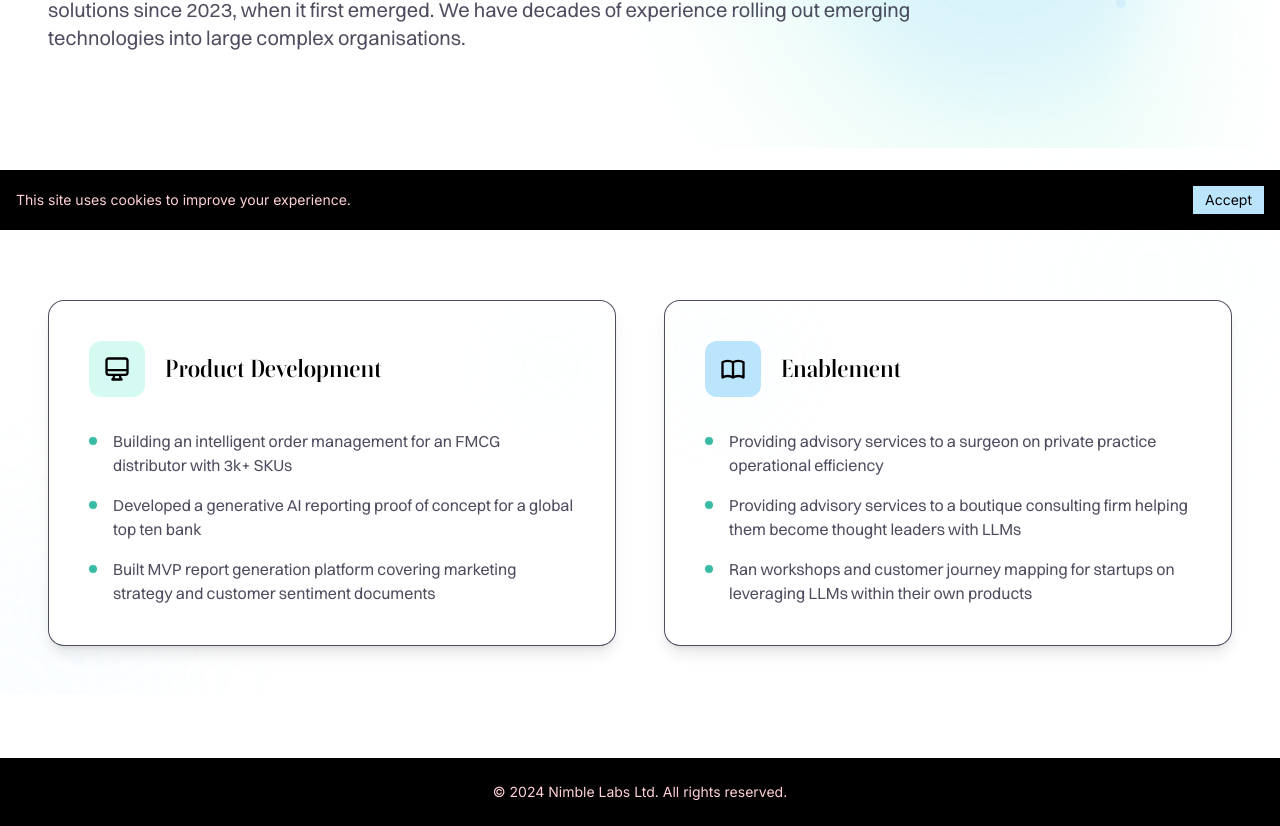
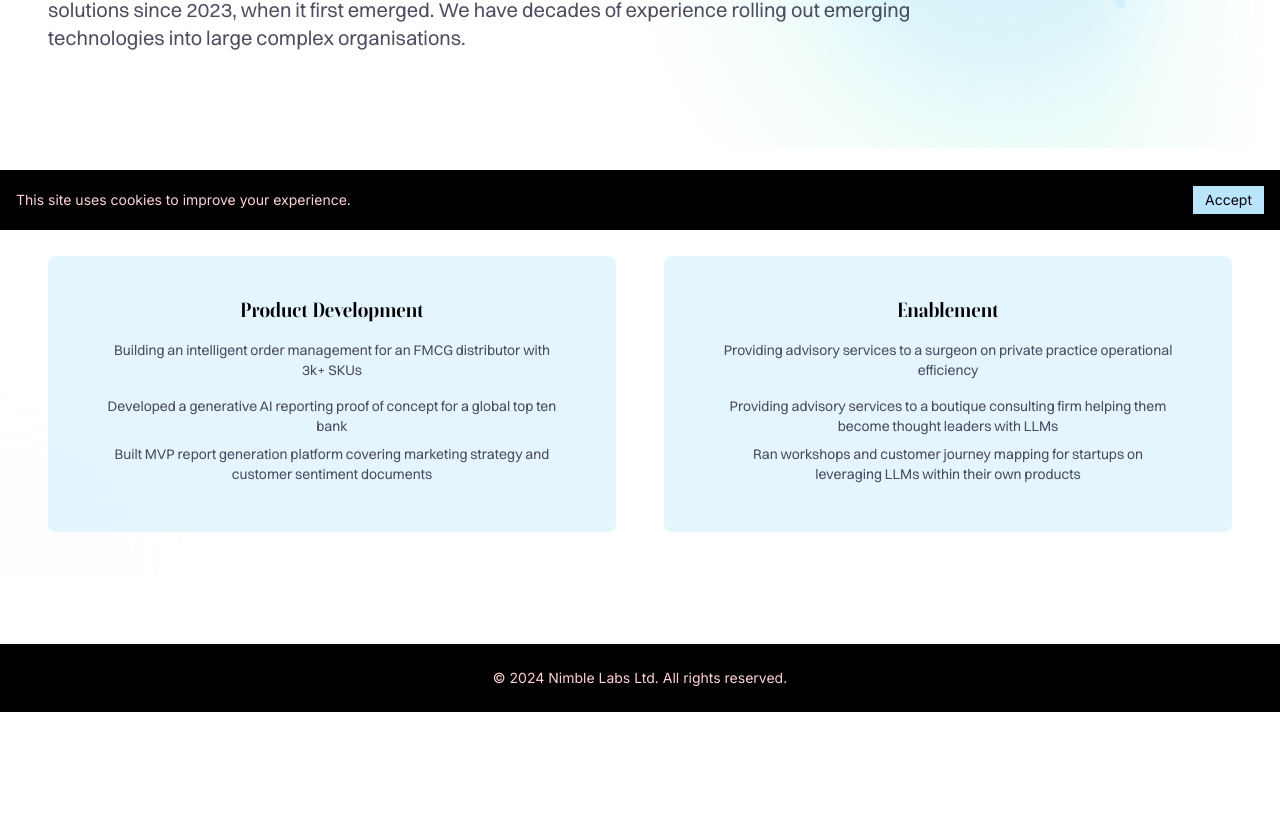
Before and after one commit to Nimble-MLs/nimble-website, a Next.js app: page / in a window 1280 px wide. Shown: the part 570-1396 px from the top of the page. After the commit the page ends 1282 px from the top, so only its background shows below. Built offline with nearby package versions, Linux system fonts and the light colour scheme.

Commit message:
refactor: Update About and Recent Work sections with improved content and styling

```diff
--- a/src/app/about/page.tsx
+++ b/src/app/about/page.tsx
@@ -41,9 +41,14 @@ export default function About() {
     return (
             <div className="py-8">
                 <h2 className="pageHeader text-center">A bit about the team</h2>
+                <p className="text-center max-w-3xl mx-auto mt-4 mb-10 md:mb-12 text-darkTertiary">
+                    Started Nimble two years ago. Since then, we’ve shipped products end-to-end,
+                    helped founders validate ideas, and partnered with teams to do genuinely epic
+                    things. We move fast, keep things simple, and obsess over outcomes.
+                </p>
 
                 <div className="flex flex-wrap
-                                justify-center gap-6">
+                                justify-center gap-6 mt-8 md:mt-10">
                     {teamMembers.map((member, index) => (
                         <div
                             key={index}
--- a/src/components/sections/RecentWork.tsx
+++ b/src/components/sections/RecentWork.tsx
@@ -2,78 +2,36 @@ import React from "react";
 
 const RecentWork = () => {
   return (
-    <section className="max-w-7xl mx-auto px-12 py-12 relative">
-      {/* Background Illustration */}
-      <div className="absolute inset-0 overflow-hidden pointer-events-none">
-        <div className="absolute top-0 right-0 w-64 h-64 bg-primary/5 rounded-full blur-3xl"></div>
-        <div className="absolute bottom-0 left-0 w-48 h-48 bg-secondary/5 rounded-full blur-3xl"></div>
-      </div>
+    <section className="max-w-7xl mx-auto px-12 py-12">
+      <h2 className="pageHeader text-center">Recent Work</h2>
 
-      <div className="relative z-10">
-        <h2 className="text-3xl md:text-4xl font-bold mb-16 text-center">Recent Work</h2>
+      <div className="grid md:grid-cols-2 gap-12 justify-center">
+        {/* Product Development Card */}
+        <div className="member bg-secondary bg-opacity-40 rounded-lg p-10 w-full flex flex-col items-center text-wrap justify-top text-center">
+          <h3 className="text-xl font-bold">Product Development</h3>
+          <p className="text-sm p-4 text-opacity-80">
+            Building an intelligent order management for an FMCG distributor with 3k+ SKUs
+          </p>
+          <p className="text-sm px-4 pb-2 text-opacity-80">
+            Developed a generative AI reporting proof of concept for a global top ten bank
+          </p>
+          <p className="text-sm px-4 pb-2 text-opacity-80">
+            Built MVP report generation platform covering marketing strategy and customer sentiment documents
+          </p>
+        </div>
 
-        <div className="grid md:grid-cols-2 gap-12">
-          {/* Product Development Card */}
-          <div className="bg-white rounded-2xl p-10 shadow-lg border border-gray-100 hover:shadow-xl transition-all duration-300 hover:-translate-y-1 group relative overflow-hidden">
-            {/* Card background decoration */}
-            <div className="absolute top-0 right-0 w-32 h-32 bg-primary/5 rounded-full blur-2xl"></div>
-
-            <div className="relative z-10">
-              <div className="flex items-center mb-8">
-                <div className="w-14 h-14 bg-primary rounded-xl flex items-center justify-center mr-5 group-hover:scale-110 transition-transform duration-300">
-                  <svg className="w-7 h-7 text-dark" fill="none" stroke="currentColor" viewBox="0 0 24 24">
-                    <path strokeLinecap="round" strokeLinejoin="round" strokeWidth={2} d="M9.75 17L9 20l-1 1h8l-1-1-.75-3M3 13h18M5 17h14a2 2 0 002-2V5a2 2 0 00-2-2H5a2 2 0 00-2 2v10a2 2 0 002 2z" />
-                  </svg>
-                </div>
-                <h3 className="text-2xl font-semibold">Product Development</h3>
-              </div>
-              <ul className="space-y-4">
-                <li className="flex items-start hover:translate-x-2 transition-transform duration-200">
-                  <span className="w-2 h-2 bg-darkTertiary rounded-full mt-2 mr-4 flex-shrink-0"></span>
-                  <span>Building an intelligent order management for an FMCG distributor with 3k+ SKUs</span>
-                </li>
-                <li className="flex items-start hover:translate-x-2 transition-transform duration-200">
-                  <span className="w-2 h-2 bg-darkTertiary rounded-full mt-2 mr-4 flex-shrink-0"></span>
-                  <span>Developed a generative AI reporting proof of concept for a global top ten bank</span>
-                </li>
-                <li className="flex items-start hover:translate-x-2 transition-transform duration-200">
-                  <span className="w-2 h-2 bg-darkTertiary rounded-full mt-2 mr-4 flex-shrink-0"></span>
-                  <span>Built MVP report generation platform covering marketing strategy and customer sentiment documents</span>
-                </li>
-              </ul>
-            </div>
-          </div>
-
-          {/* Enablement Card */}
-          <div className="bg-white rounded-2xl p-10 shadow-lg border border-gray-100 hover:shadow-xl transition-all duration-300 hover:-translate-y-1 group relative overflow-hidden">
-            {/* Card background decoration */}
-            <div className="absolute top-0 left-0 w-32 h-32 bg-secondary/5 rounded-full blur-2xl"></div>
-
-            <div className="relative z-10">
-              <div className="flex items-center mb-8">
-                <div className="w-14 h-14 bg-secondary rounded-xl flex items-center justify-center mr-5 group-hover:scale-110 transition-transform duration-300">
-                  <svg className="w-7 h-7 text-dark" fill="none" stroke="currentColor" viewBox="0 0 24 24">
-                    <path strokeLinecap="round" strokeLinejoin="round" strokeWidth={2} d="M12 6.253v13m0-13C10.832 5.477 9.246 5 7.5 5S4.168 5.477 3 6.253v13C4.168 18.477 5.754 18 7.5 18s3.332.477 4.5 1.253m0-13C13.168 5.477 14.754 5 16.5 5c1.747 0 3.332.477 4.5 1.253v13C19.832 18.477 18.246 18 16.5 18c-1.746 0-3.332.477-4.5 1.253" />
-                  </svg>
-                </div>
-                <h3 className="text-2xl font-semibold">Enablement</h3>
-              </div>
-              <ul className="space-y-4">
-                <li className="flex items-start hover:translate-x-2 transition-transform duration-200">
-                  <span className="w-2 h-2 bg-darkTertiary rounded-full mt-2 mr-4 flex-shrink-0"></span>
-                  <span>Providing advisory services to a surgeon on private practice operational efficiency</span>
-                </li>
-                <li className="flex items-start hover:translate-x-2 transition-transform duration-200">
-                  <span className="w-2 h-2 bg-darkTertiary rounded-full mt-2 mr-4 flex-shrink-0"></span>
-                  <span>Providing advisory services to a boutique consulting firm helping them become thought leaders with LLMs</span>
-                </li>
-                <li className="flex items-start hover:translate-x-2 transition-transform duration-200">
-                  <span className="w-2 h-2 bg-darkTertiary rounded-full mt-2 mr-4 flex-shrink-0"></span>
-                  <span>Ran workshops and customer journey mapping for startups on leveraging LLMs within their own products</span>
-                </li>
-              </ul>
-            </div>
-          </div>
+        {/* Enablement Card */}
+        <div className="member bg-secondary bg-opacity-40 rounded-lg p-10 w-full flex flex-col items-center text-wrap justify-top text-center">
+          <h3 className="text-xl font-bold">Enablement</h3>
+          <p className="text-sm p-4 text-opacity-80">
+            Providing advisory services to a surgeon on private practice operational efficiency
+          </p>
+          <p className="text-sm px-4 pb-2 text-opacity-80">
+            Providing advisory services to a boutique consulting firm helping them become thought leaders with LLMs
+          </p>
+          <p className="text-sm px-4 pb-2 text-opacity-80">
+            Ran workshops and customer journey mapping for startups on leveraging LLMs within their own products
+          </p>
         </div>
       </div>
     </section>
```
